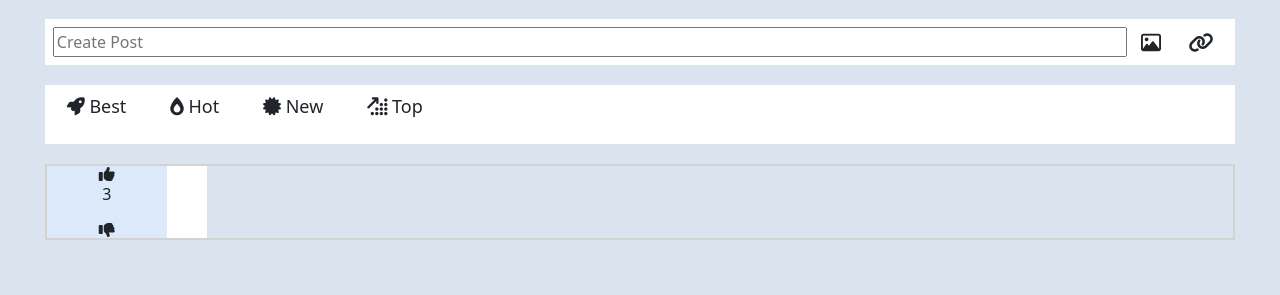
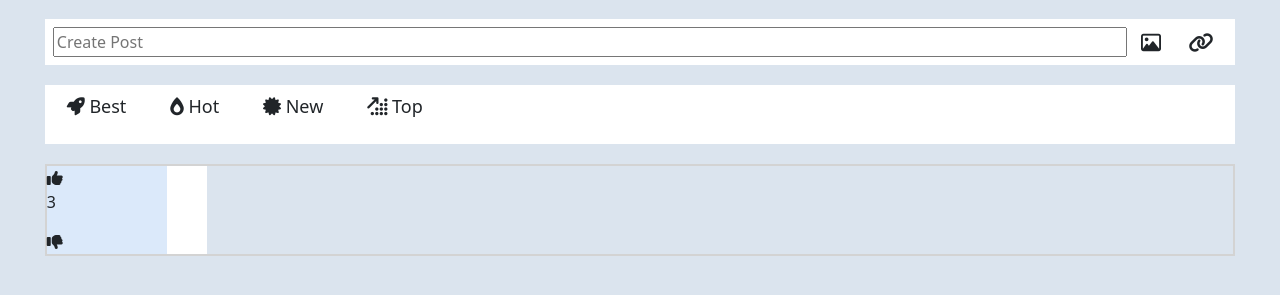
Before and after one commit to Henryn21/Reddit-Clone, a website built with webpack: page index.html in a window 1280 px wide. Shown: the part 63-358 px from the top of the page. Built offline with nearby package versions, Linux system fonts and the light colour scheme; no server answers.

Commit message:
small fixes

```diff
--- a/index.html
+++ b/index.html
@@ -57,7 +57,6 @@
           </div>
         </div>
         <div id="feed">
-          <div><h1 id="DUM"></h1></div>
             <!--Posts go here, from followed communities-->
             <!--Post Element template-->
             <div id="postTemplate" class="post">
--- a/style.css
+++ b/style.css
@@ -65,11 +65,11 @@ body{
 }
 .postVote{
     background-color: rgb(219, 233, 250);
-    display: flex;
-    flex-direction: column;
+    /* display: flex;
+    flex-direction: column; */
     width: 120px;/*FIX smooshes and stretches, not set*/
-    align-items: center;
-    justify-content: flex-start;
+    /* align-items: center;
+    justify-content: flex-start; */
 }
 .postBody{
     background-color: white;
```
